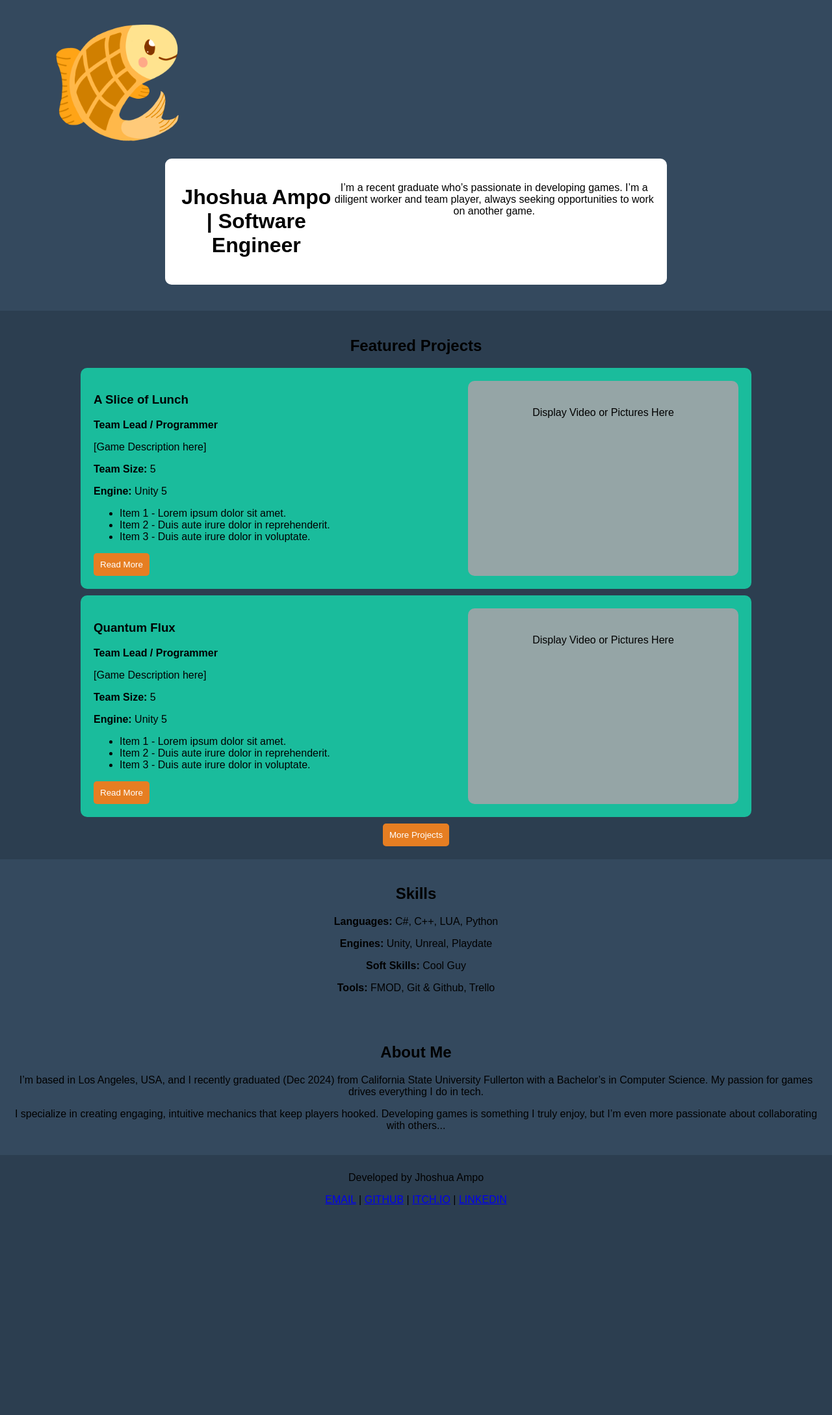
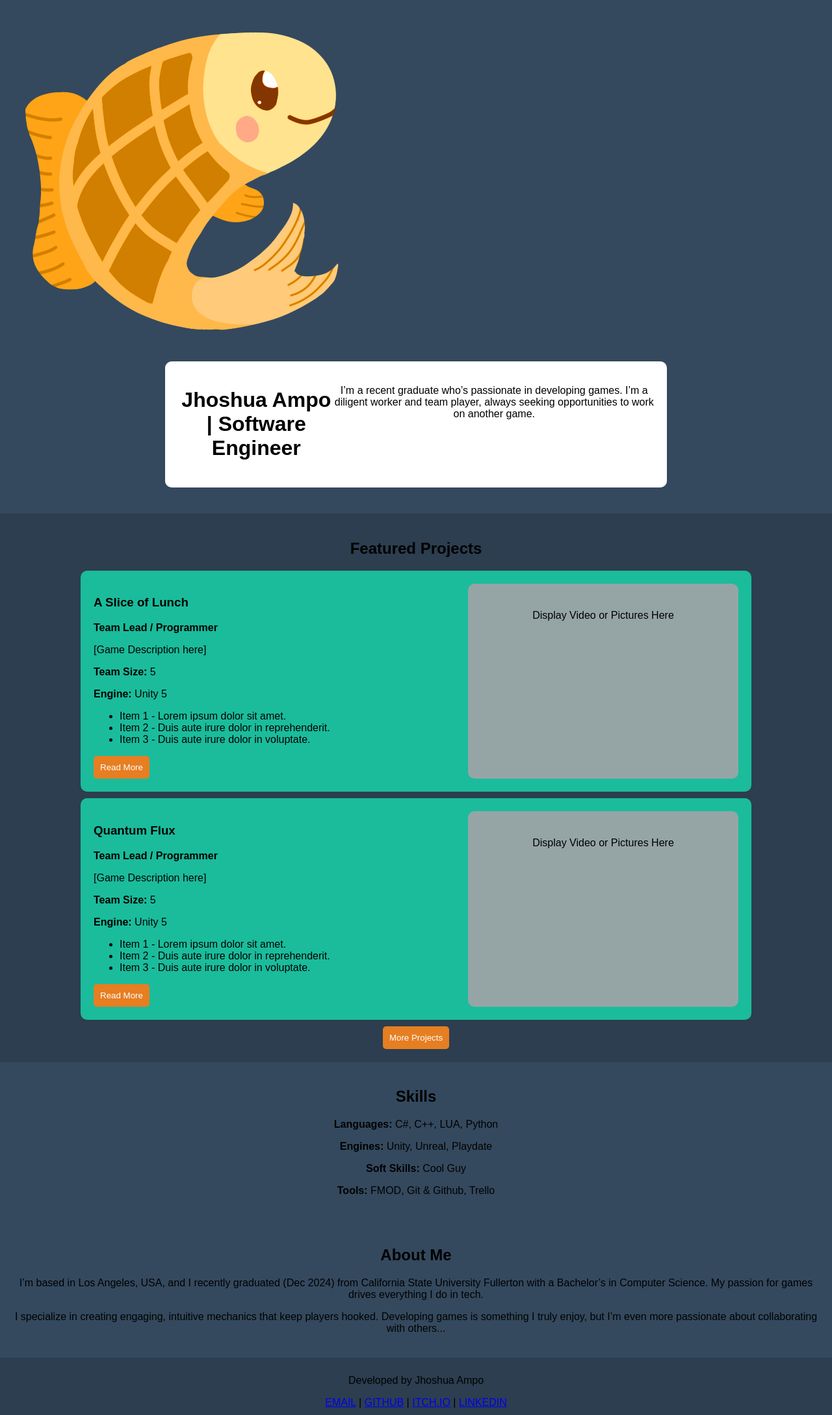
Before and after one commit to Waffle-Fish/Waffle-Fish.github.io, a Jekyll site: the page built from README.md, in a window 1280 px wide. Shown: the whole page at 65% size. Built offline with Jekyll 4.4.1, drawn with Linux system fonts in a browser that asks for light colours; our own code applies the rules of GitHub Pages for plain Markdown files; before the commit the page ends 1865 px from its top, so only the background shows below that.

Commit message:
update hero

```diff
--- a/_layouts/default.html
+++ b/_layouts/default.html
@@ -27,14 +27,12 @@
 <body>
 
     <header class="hero">
-        <div class="hero-content">
       <div class="hero-image">
         <img src="assets/WaffleFish.png" alt="Profile Image" class="profile-pic">
       </div>
       <div class="hero-text">
         <h1><strong>Jhoshua Ampo</strong> | Software Engineer</h1>
         <p>I’m a recent graduate who’s passionate in developing games. I’m a diligent worker and team player, always seeking opportunities to work on another game.</p>
-            </div>
       </div>
     </header>
 
```
Lines whose indentation alone changed are shown as unchanged.
